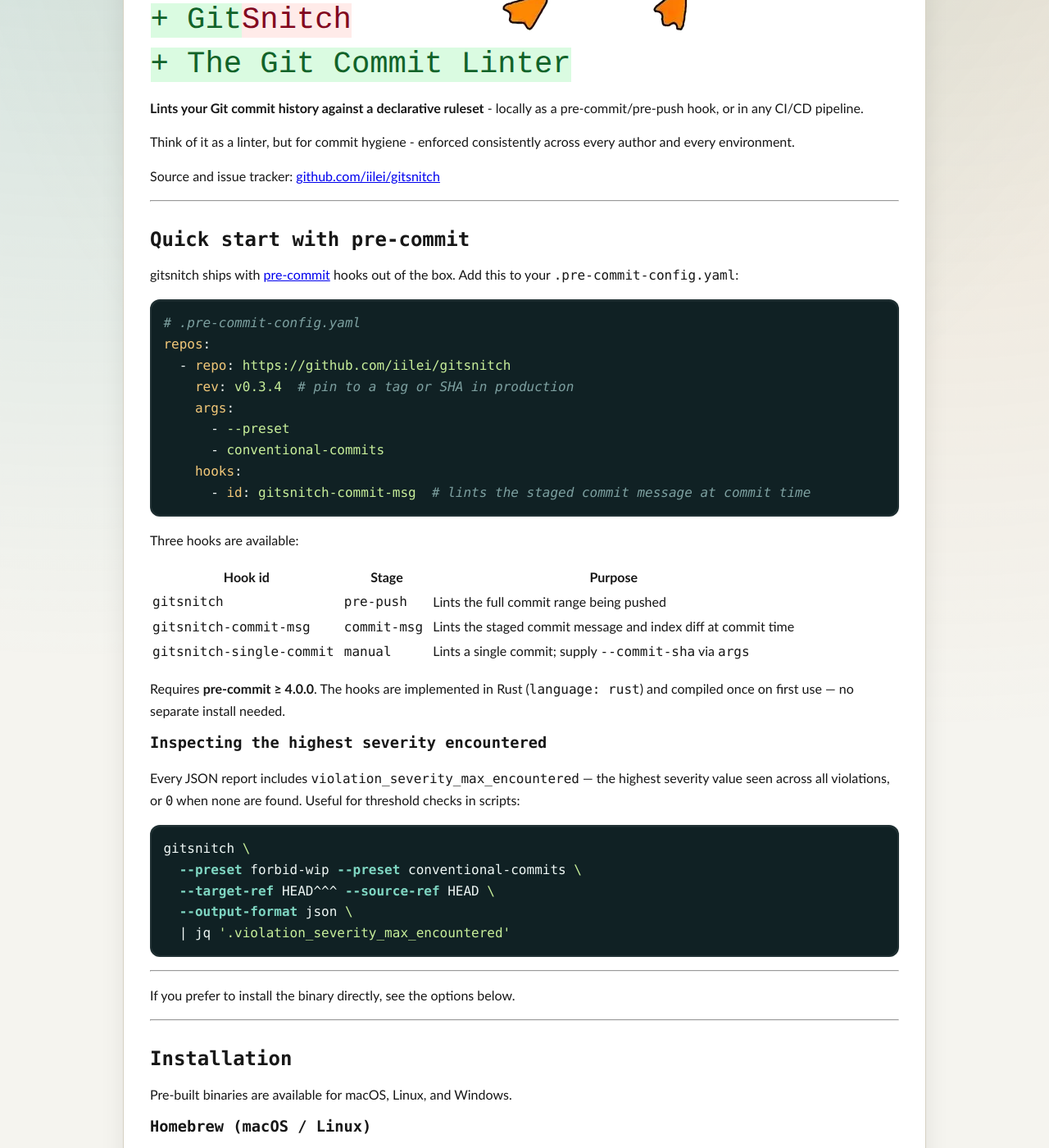
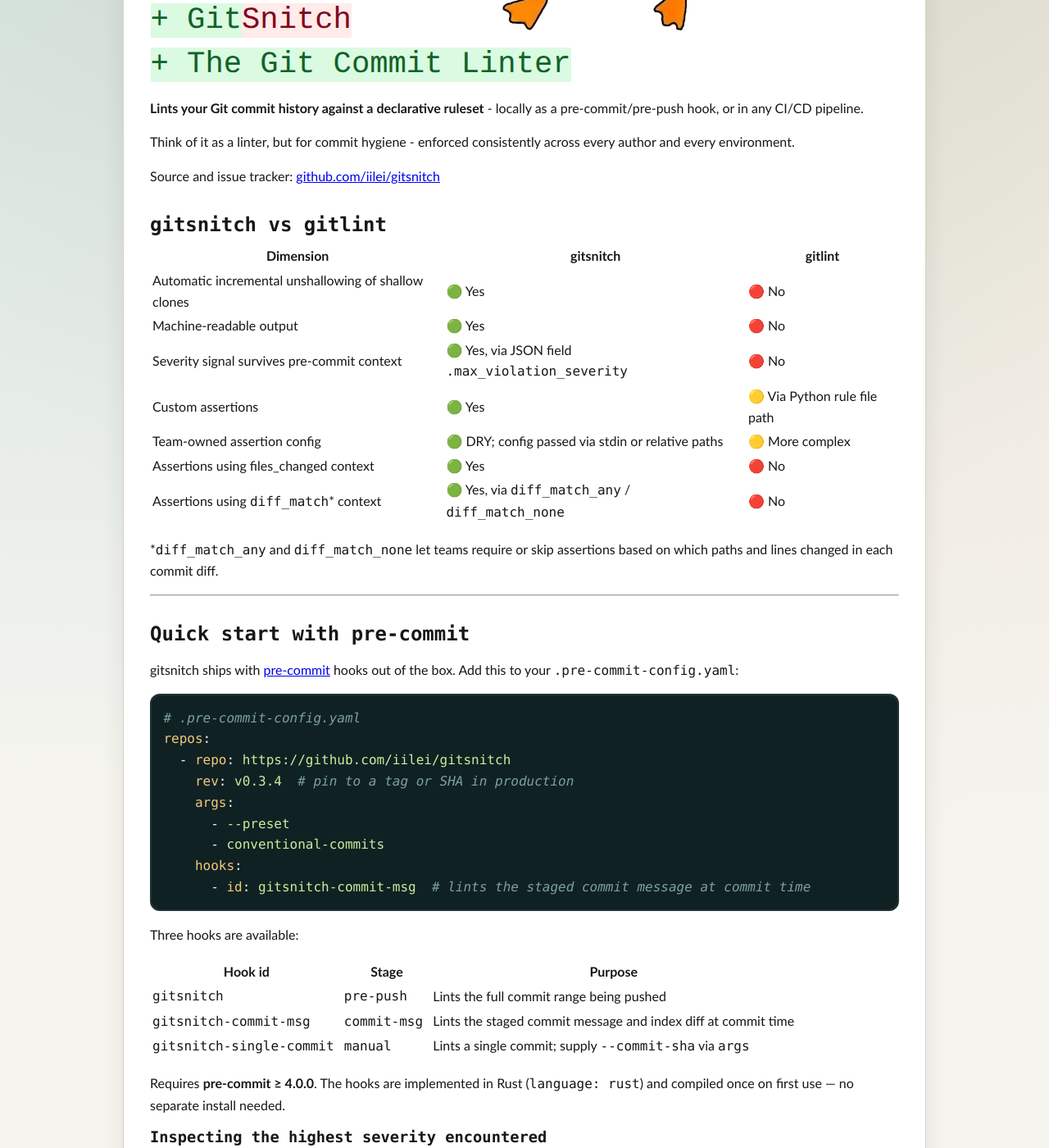
Before and after one commit to iilei/gitsnitch, a Jekyll site: the page built from index.md, in a window 1280 px wide and 1400 px high, scrolled down 371 px. Shown: the whole window at 82% size. Built offline with Jekyll 4.4.1, drawn with Linux system fonts in a browser that asks for light colours; some of the changed text lies outside the part shown.

Commit message:
feat!: rename field violation_severity_max_encountered -> max_violation_severity

````diff
--- a/index.md
+++ b/index.md
@@ -16,6 +16,20 @@ title: GitSnitch
 Think of it as a linter, but for commit hygiene - enforced consistently across every author and every environment.
 
 Source and issue tracker: [github.com/iilei/gitsnitch](https://github.com/iilei/gitsnitch)
+
+## gitsnitch vs gitlint
+
+| Dimension | gitsnitch | gitlint |
+| --- | --- | --- |
+| Automatic incremental unshallowing of shallow clones | 🟢 Yes | 🔴 No |
+| Machine-readable output | 🟢 Yes | 🔴 No |
+| Severity signal survives pre-commit context | 🟢 Yes, via JSON field `.max_violation_severity` | 🔴 No |
+| Custom assertions | 🟢 Yes | 🟡 Via Python rule file path |
+| Team-owned assertion config | 🟢 DRY; config passed via stdin or relative paths | 🟡 More complex |
+| Assertions using files_changed context | 🟢 Yes | 🔴 No |
+| Assertions using `diff_match`* context | 🟢 Yes, via `diff_match_any` / `diff_match_none` | 🔴 No |
+
+*`diff_match_any` and `diff_match_none` let teams require or skip assertions based on which paths and lines changed in each commit diff.
 
 ---
 
@@ -47,14 +61,14 @@ Requires **pre-commit ≥ 4.0.0**. The hooks are implemented in Rust (`language:
 
 ### Inspecting the highest severity encountered
 
-Every JSON report includes `violation_severity_max_encountered` — the highest severity value seen across all violations, or `0` when none are found. Useful for threshold checks in scripts:
+Every JSON report includes `max_violation_severity` — the highest severity value seen across all violations, or `0` when none are found. Useful for threshold checks in scripts:
 
 ```bash
 gitsnitch \
   --preset forbid-wip --preset conventional-commits \
   --target-ref HEAD^^^ --source-ref HEAD \
   --output-format json \
-  | jq '.violation_severity_max_encountered'
+  | jq '.max_violation_severity'
 ```
 
 ---
````
Also changed, not shown: 3 other files.
